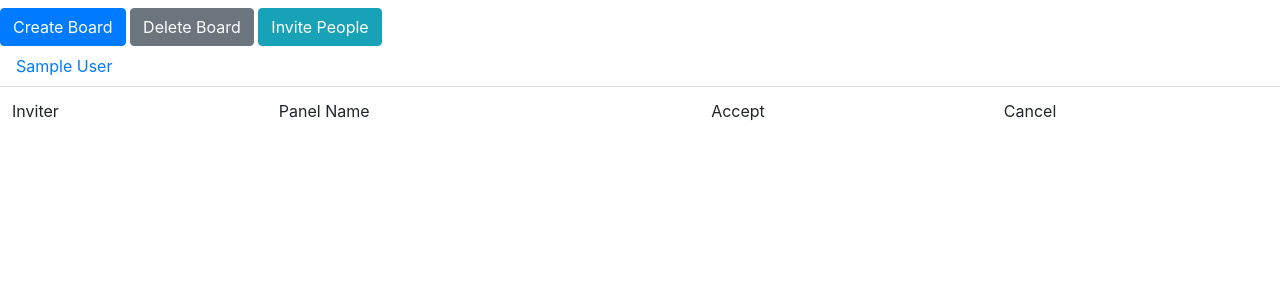
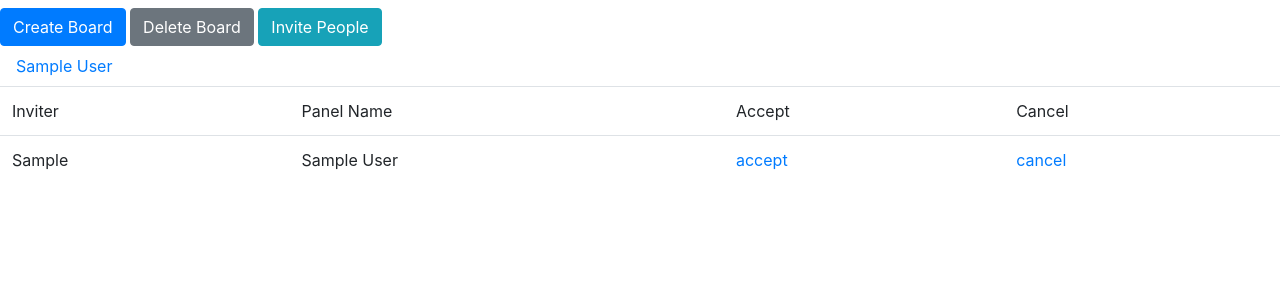
Before and after one commit to eric8607242/StickyBoard, a Django app: page /manageboard/ in a window 1280 px wide. Shown: the part 48-348 px from the top of the page. Run offline with Django 3.2, Linux system fonts and the light colour scheme; a user stored in the database is signed in; tables that the repository leaves empty hold one stand-in row (values such as "Sample post"); some libraries are stand-ins or nearby versions.

Commit message:
version2 invite del

```diff
--- a/stickyboard/mainsite/urls.py
+++ b/stickyboard/mainsite/urls.py
@@ -10,5 +10,7 @@ urlpatterns = [
     path(r'createboard/', views.createboard, name='createboard'),
     path(r'invite/', views.invite, name='invite'),
     path(r'invitestatus/', views.invitestatus, name='invitestatus'),
-    path(r'deleteboard/', views.deleteboard, name='deleteboard')
+    path(r'deleteboard/', views.deleteboard, name='deleteboard'),
+    path(r'refuserelation/', views.refuserelation, name='refuserelation'),
+    path(r'acceptrelation/', views.acceptrelation, name='acceptrelation')
 ]
--- a/stickyboard/mainsite/views.py
+++ b/stickyboard/mainsite/views.py
@@ -1,3 +1,6 @@
+import json
+import random
+
 from django.shortcuts import render
 from django.template.loader import render_to_string
 from django.http import HttpResponse
@@ -8,7 +11,7 @@ from django.contrib.auth.models import User
 
 from django.views.decorators.csrf import csrf_exempt
 
-import random
+
 # Create your views here.
 
 def home(request):
@@ -16,18 +19,20 @@ def home(request):
     print(request.user.is_authenticated)
     if request.user.is_authenticated is True:
         current_user = request.user
-        return render(request,"./mainsite/index.html",{'user':current_user})
-    return render(request,"./mainsite/index.html",{"user":None})
+    return render(request,"./mainsite/index.html",{'user':current_user})
 
 def about(request):
-    return render(request, "./mainsite/about.html")
+    current_user = None
+    if request.user.is_authenticated is True:
+        current_user = request.user
+    return render(request, "./mainsite/about.html", {'user':current_user})
 
 
 @login_required(login_url='/account/login/')
 def manageboard(request):
     user = request.user
     for t in user.userboardid.all():
-        print(t)
+        print(t.board_name)
     return render(request,"./mainsite/usermanage.html",{"user":user,"userboards":user.userboardid.all()})
 
 
@@ -49,32 +54,73 @@ def invite(request):
 
         board_name = request.POST['board_name']
         invite_username = request.POST['invitee']
-        print(invite_username)
         invite_user = User.objects.get(username=invite_username)
 
         if user.userboardid.get(board_name=board_name):
             board = UserBoardId.objects.get(board_name=board_name)
-            board.user.add(invite_user)
-            invite_user.userboardid.add(board)
+            invite_status = InviteStatus(board = board, inviter = user.username, user = invite_user, board_name = board_name)
+            invite_status.save()
         return HttpResponse("invite_success")
 
 def invitestatus(request):
-    return HttpResponse("111")
+    if request.method == "POST":
+        user = get_user(request)
+        invite_status = InviteStatus.objects.filter(user=user)
 
+        status = []
+        for i in invite_status:
+            status_info = {
+                "panel_name":i.board_name,
+                "inviter":i.inviter
+            }
+            status.append(status_info)
 
-def deleteboard(request, **kwargs):
+        status_str = json.dumps(status)
+        return HttpResponse(status_str)
+    return HttpResponse("failed")
 
+def deleteboard(request):
     if request.method == "POST":
+
         board_name = request.POST['board_name']
-        board_id = request.POST['board_id']
         user = get_user(request)
 
-        board = UserBoardId.objects.get(id = board_id, user=user)
+        board = UserBoardId.objects.get(board_name = board_name, user=user)
         if board is not False:
             board.delete()
             return HttpResponse("success")
         return HttpResponse("failed")
 
+def refuserelation(request):
+    if request.method == "POST":
+        inviter_name = request.POST['inviter_name']
+        board_name = request.POST['panel_name']
+        user = get_user(request)
+
+        invite_status = InviteStatus.objects.get(inviter=inviter_name, user=user, board_name=board_name)
+        invite_status.delete()
+
+        return HttpResponse("delete success")
+
+
+def acceptrelation(request):
+    if request.method == "POST":
+        inviter_name = request.POST['inviter_name']
+        inviter = User.objects.get(username = inviter_name)
+
+        board_name = request.POST['panel_name']
+        user = get_user(request)
+
+        invite_status = InviteStatus.objects.get(inviter=inviter_name, user=user, board_name=board_name)
+        invite_status.delete()
+
+        board = UserBoardId.objects.get(user=inviter, board_name=board_name)
+        board.user.add(user)
+        user.userboardid.add(board)
+
+        return HttpResponse("accept success")
+
+
 def get_user(request):
     user_id = request.user
     user = User.objects.get(username = user_id)
--- a/stickyboard/static/js/panel.js
+++ b/stickyboard/static/js/panel.js
@@ -92,14 +92,10 @@ function delete_board(name,close){
         url: '/deleteboard/', //Check whether this panel created yet
         data:{
             board_name: name,
-            board_id:board_id,
             csrfmiddlewaretoken: $('input[name=csrfmiddlewaretoken]').val(),
         },
         success: function(response){
             if(response == "success"){
-                alert("This panel hasn't exist")
-            }
-            else{
                 sub_A_Tag(name)
                 close.click()
             }
@@ -197,9 +193,8 @@ function delete_relation(event){
     let invitee_name = localStorage["account"]
     $.ajax({
         type:'POST',
-        url: '/website/delete_relation/',
+        url: '/refuserelation/',
         data:{
-            invitee_name: invitee_name,
             inviter_name: inviter_name,
             panel_name: panel_name,
             csrfmiddlewaretoken: $('input[name=csrfmiddlewaretoken]').val()
@@ -224,13 +219,11 @@ function accept_relation(event){
     let tr_tag = event.target.parentElement.parentElement
     let inviter_name = tr_tag.childNodes[0].textContent
     let panel_name = tr_tag.childNodes[1].textContent
-    let invitee_name = localStorage["account"]
-    console.log("inviter name is " + inviter_name + " invitee name is " + invitee_name + " panel name is " + panel_name)
+    console.log(panel_name)
     $.ajax({
         type:'POST',
-        url: '/website/accept_relation/',
+        url: '/acceptrelation/',
         data:{
-            invitee_name: invitee_name,
             inviter_name: inviter_name,
             panel_name: panel_name,
             csrfmiddlewaretoken: $('input[name=csrfmiddlewaretoken]').val()
--- a/stickyboard/templates/board/panel.html
+++ b/stickyboard/templates/board/panel.html
@@ -57,8 +57,9 @@
     boardSocket.onmessage = function (e) {
         var data = JSON.parse(e.data);
         var note_info = data['note_info'];
-        EntryPoint.receiveData(note_info)
+        // EntryPoint.receiveData(note_info)
         localStorage['POSTData'] = note_info;
+        console.log(localStorage['POSTData'])
     };
 
     boardSocket.onclose = function (e) {
--- a/stickyboard/userauth/admin.py
+++ b/stickyboard/userauth/admin.py
@@ -5,3 +5,4 @@ from .models import *
 admin.site.register(Profile)
 admin.site.register(UserBoardId)
 admin.site.register(Note)
+admin.site.register(InviteStatus)
--- a/stickyboard/userauth/models.py
+++ b/stickyboard/userauth/models.py
@@ -26,6 +26,12 @@ class Note(models.Model):
     note_id = models.PositiveIntegerField()
 
 
+class InviteStatus(models.Model):
+    user = models.ForeignKey(User, on_delete=models.CASCADE)
+    board = models.OneToOneField(UserBoardId, on_delete=models.CASCADE)
+    board_name = models.CharField(max_length=20)
+    inviter = models.CharField(max_length=20)
+
 #form type
 class UserForm(UserCreationForm):
     username = forms.CharField(label='Username',max_length = 100)
--- a/stickyboard/userauth/views.py
+++ b/stickyboard/userauth/views.py
@@ -1,4 +1,5 @@
 from django.shortcuts import render
+from django.shortcuts import redirect
 from django.http import HttpResponse
 
 from .models import ProfileForm ,UserForm
@@ -26,9 +27,7 @@ def signup(request):
             if user is not None:
                 login(request,user)
 
-            return HttpResponse("success")
-        return HttpResponse("failed")
-
+            return redirect('/')
     else:
         userform = UserForm()
         profileform = ProfileForm()
```
Also changed, not shown: stickyboard/board/views.py (+4 -3 lines), stickyboard/templates/mainsite/about.html (+8 -2 lines), stickyboard/userauth/migrations/0008_invitestatus.py (added), stickyboard/userauth/migrations/0009_invitestatus_board_name.py (added).
